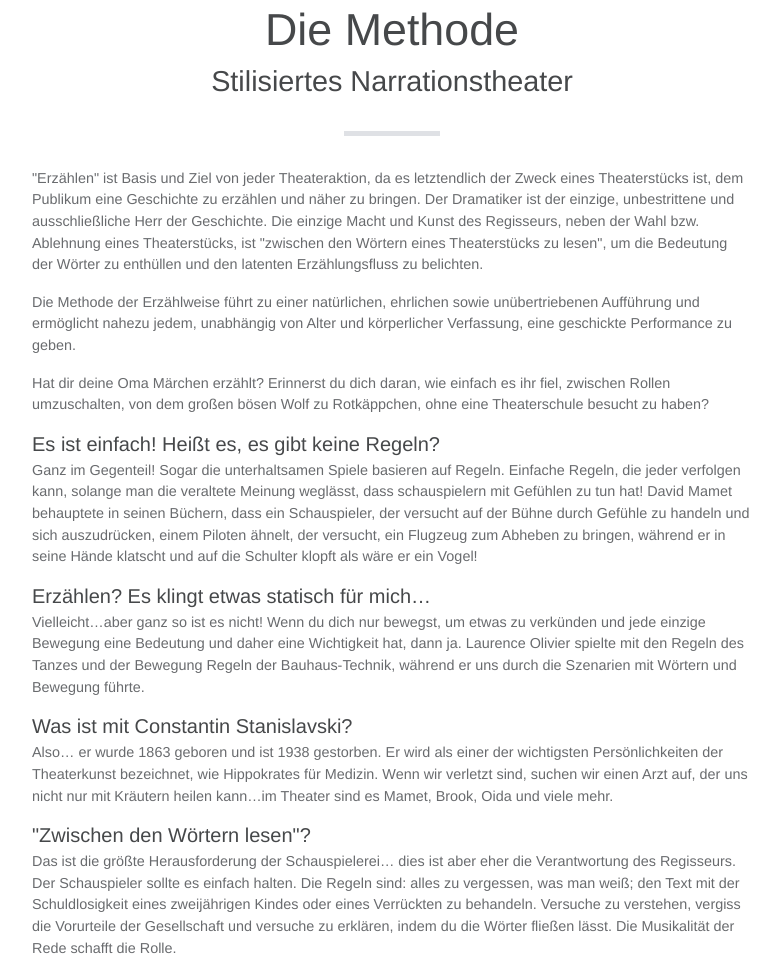
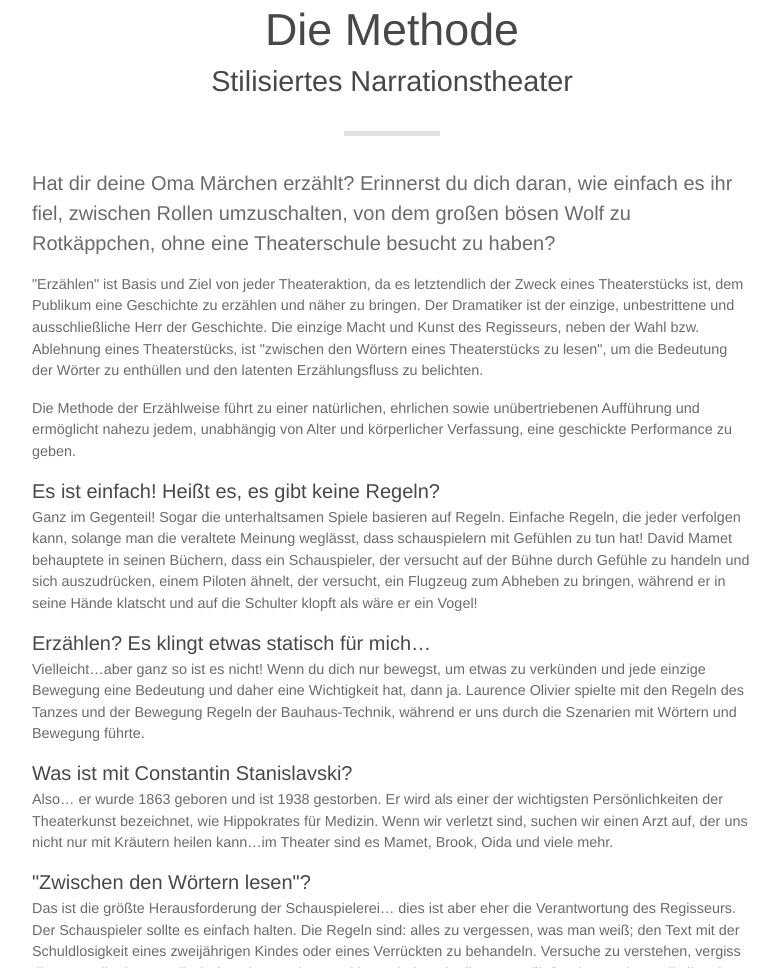
Before and after one commit to skarabasakis/actaest.de, a website: page index.html in a window 1280 px wide. Shown: the part 830-1798 px from the top of the page, without its empty margins (248-1028 px from the left). Drawn offline with Linux system fonts and the light colour scheme; some packages are replaced by stand-ins of ours; some icons are missing.

Commit message:
Create lead paragraph for "The Method"

```diff
--- a/index.html
+++ b/index.html
@@ -97,6 +97,9 @@
       </h2>
       <div class="divider"></div>
     </div>
+    <p class="constrain-width mb-3 lead">Hat dir deine Oma Märchen erzählt? Erinnerst du dich daran, wie einfach es
+      ihr fiel, zwischen Rollen umzuschalten, von dem großen bösen Wolf zu Rotkäppchen, ohne eine Theaterschule
+      besucht zu haben?</p>
     <p class="constrain-width mb-3">"Erzählen" ist Basis und Ziel von jeder Theateraktion, da es letztendlich der Zweck
       eines Theaterstücks ist, dem Publikum eine Geschichte zu erzählen und näher zu bringen. Der Dramatiker ist der
       einzige, unbestrittene und ausschließliche Herr der Geschichte. Die einzige Macht und Kunst des Regisseurs, neben
@@ -105,9 +108,6 @@
     <p class="constrain-width mb-3">Die Methode der Erzählweise führt zu einer natürlichen, ehrlichen sowie
       unübertriebenen Aufführung und ermöglicht nahezu jedem, unabhängig von Alter und körperlicher Verfassung, eine
       geschickte Performance zu geben.</p>
-    <p class="constrain-width mb-3">Hat dir deine Oma Märchen erzählt? Erinnerst du dich daran, wie einfach es ihr fiel,
-      zwischen Rollen umzuschalten, von dem großen bösen Wolf zu Rotkäppchen, ohne eine Theaterschule besucht zu
-      haben?</p>
     <h5 class="constrain-width mb-1">Es ist einfach! Heißt es, es gibt keine Regeln?</h5>
     <p class="constrain-width mb-3">Ganz im Gegenteil! Sogar die unterhaltsamen Spiele basieren auf Regeln. Einfache
       Regeln, die jeder verfolgen kann, solange man die veraltete Meinung weglässt, dass schauspielern mit Gefühlen zu
@@ -673,7 +673,8 @@
       });
       var marker = new google.maps.Marker({
         position: uluru,
-        map: map
+        map: map,
+        title: 'Acta Est Theaterstudio'
       });
     }
   </script>
```
